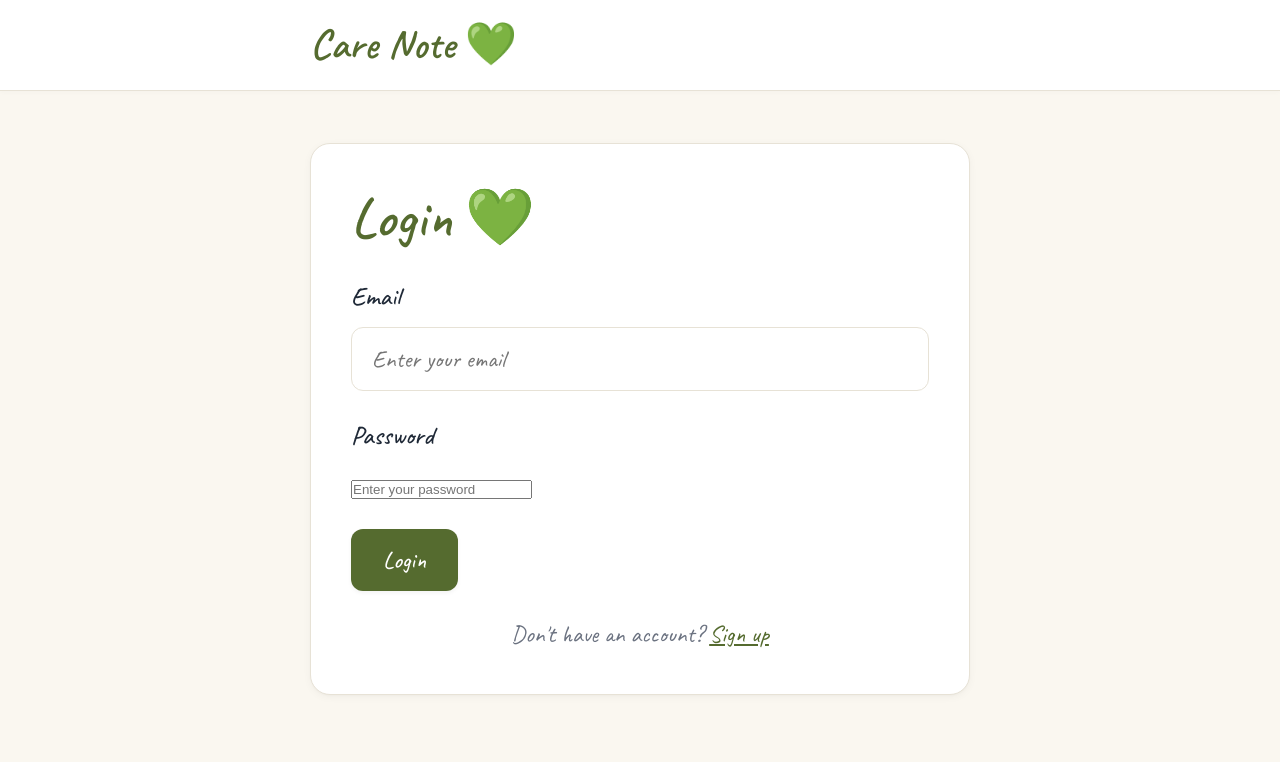
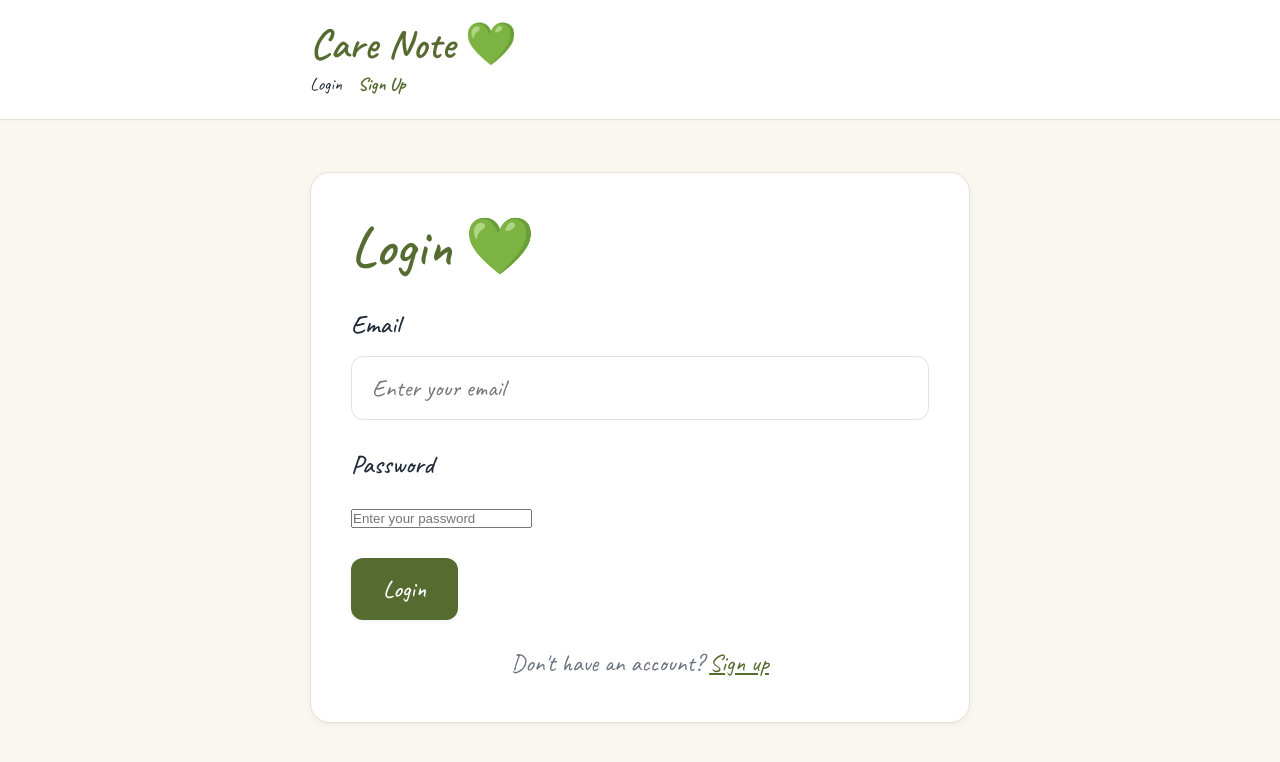
Before and after one commit to arielwzjfz/Caring-Reminder-Web, a React (Create React App) app in the folder frontend/: page /login in a window 1280 px wide. Shown: the top 762 px of the page. Built offline with nearby package versions, Linux system fonts and the light colour scheme; no server answers.

Commit message:
Fix routing: Add login/signup links to header and fix redirects

```diff
--- a/frontend/src/App.js
+++ b/frontend/src/App.js
@@ -17,10 +17,10 @@ function AppContent() {
     <div className="App">
       <div className="app-header">
         <div className="app-header-content">
-          <Link to="/dashboard" style={{ textDecoration: 'none', color: 'inherit' }}>
+          <Link to={user ? "/dashboard" : "/login"} style={{ textDecoration: 'none', color: 'inherit' }}>
             <h1>Care Note 💚</h1>
           </Link>
-          {user && (
+          {user ? (
             <div style={{ display: 'flex', alignItems: 'center', gap: '16px' }}>
               <span style={{ color: 'var(--text)', fontSize: '20px' }}>{user.name || user.email}</span>
               <button
@@ -31,6 +31,15 @@ function AppContent() {
                 Logout
               </button>
             </div>
+          ) : (
+            <div style={{ display: 'flex', alignItems: 'center', gap: '16px' }}>
+              <Link to="/login" style={{ color: 'var(--text)', textDecoration: 'none', fontSize: '18px' }}>
+                Login
+              </Link>
+              <Link to="/signup" style={{ color: 'var(--olive)', textDecoration: 'none', fontSize: '18px', fontWeight: 'bold' }}>
+                Sign Up
+              </Link>
+            </div>
           )}
         </div>
       </div>
@@ -40,11 +49,7 @@ function AppContent() {
         <Route path="/checkin/:id" element={<FillCheckin />} />
         <Route
           path="/"
-          element={
-            <ProtectedRoute>
-              <CreateCheckin />
-            </ProtectedRoute>
-          }
+          element={<Navigate to="/dashboard" replace />}
         />
         <Route
           path="/dashboard"
@@ -62,7 +67,7 @@ function AppContent() {
             </ProtectedRoute>
           }
         />
-        <Route path="*" element={<Navigate to="/dashboard" replace />} />
+        <Route path="*" element={<Navigate to="/login" replace />} />
       </Routes>
     </div>
   );
```
